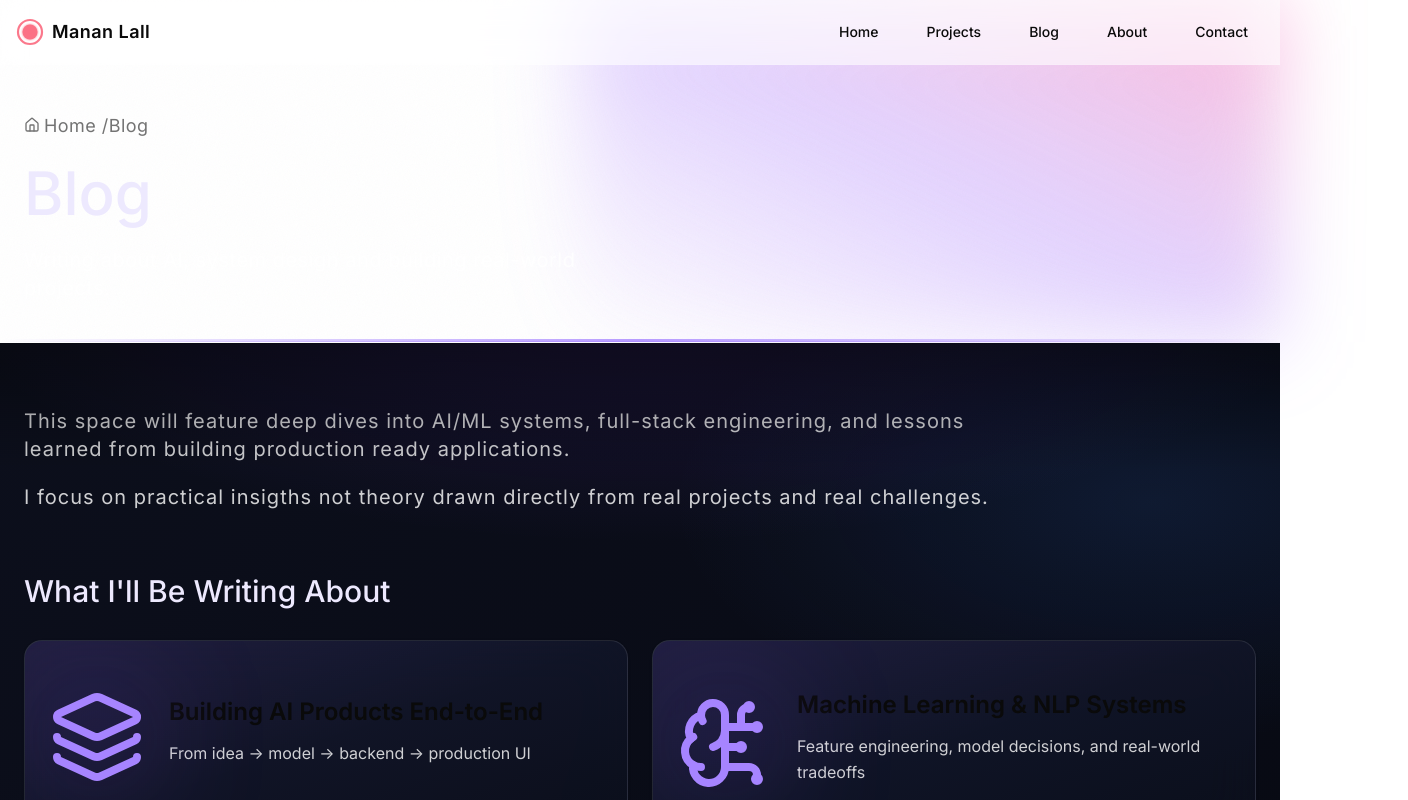
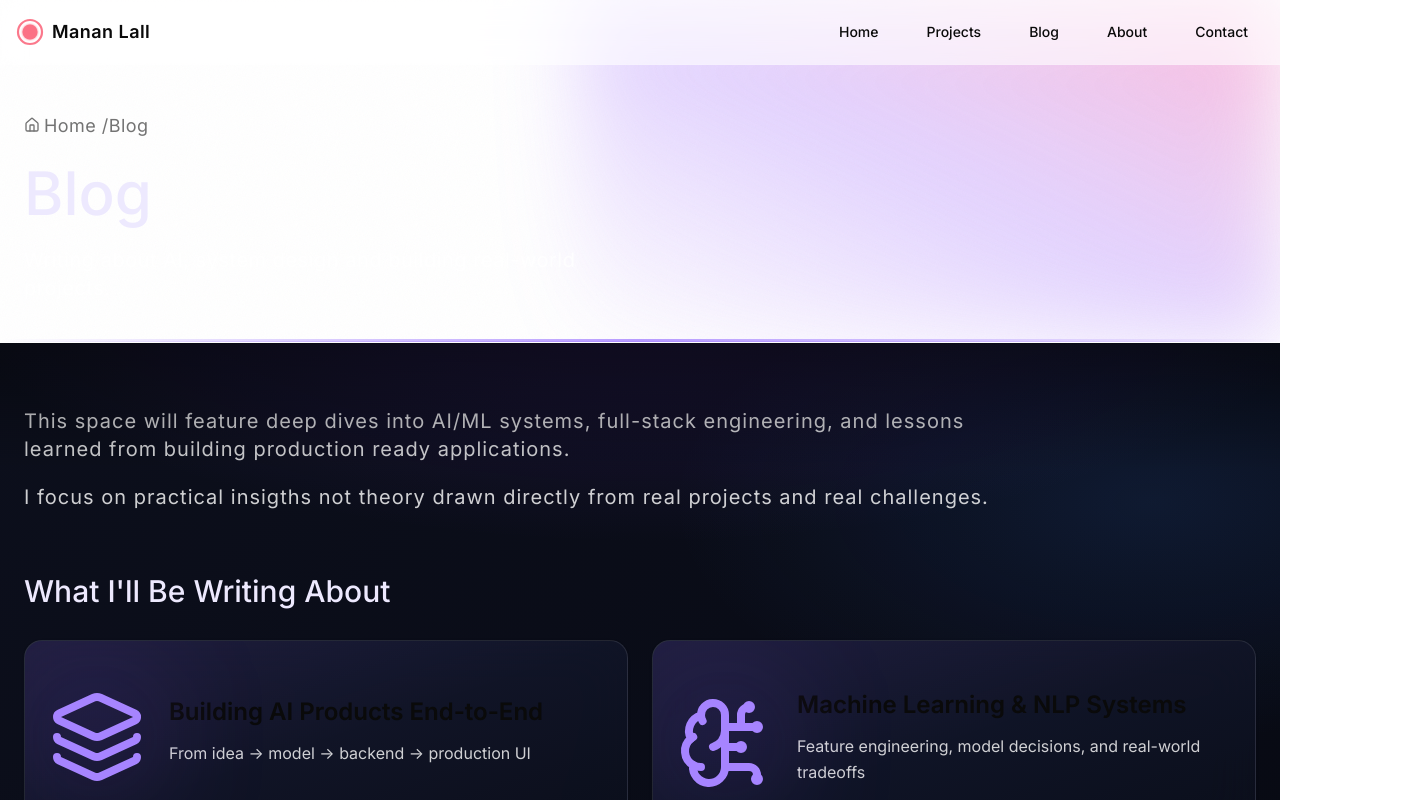
Before and after one commit to Manan0p/Personal-Portfolio, a Next.js app: page /blog in a window 1280 px wide. Shown: the top 800 px of the page, 1408 px wide, since content can reach past the window. Built offline with nearby package versions, Linux system fonts and the light colour scheme.

Commit message:
blog page done

```diff
--- a/app/blog/page.jsx
+++ b/app/blog/page.jsx
@@ -6,8 +6,8 @@ import Link from "next/link";
 
 export default function page() {
     return (
-        <div>
-            <section className="relative noise w-full  pt-12 md:pt-20 lg:pt-24 pb-0 bg-gradient-to-br from-[#0c0f1c] via-[#0a0d18] to-[#070912] border-b border-white/10">
+        <div className="relative">
+            <section className="relative noise w-full overflow-hidden pt-16 md:pt-20 lg:pt-24 pb-0 bg-gradient-to-br from-[#0c0f1c] via-[#0a0d18] to-[#070912] border-b border-white/10">
                 <div className="pointer-events-none absolute inset-0 z-0">
                     <div className="absolute right-[-10%] bottom-[-35%] h-[680px] w-[680px] rounded-full bg-[radial-gradient(circle_at_30%_30%,
                                     rgba(236,72,153,0.85),rgba(168,85,247,0.6),rgba(99,102,241,0.35),transparent_65%)] blur-[140px]"/>
```
